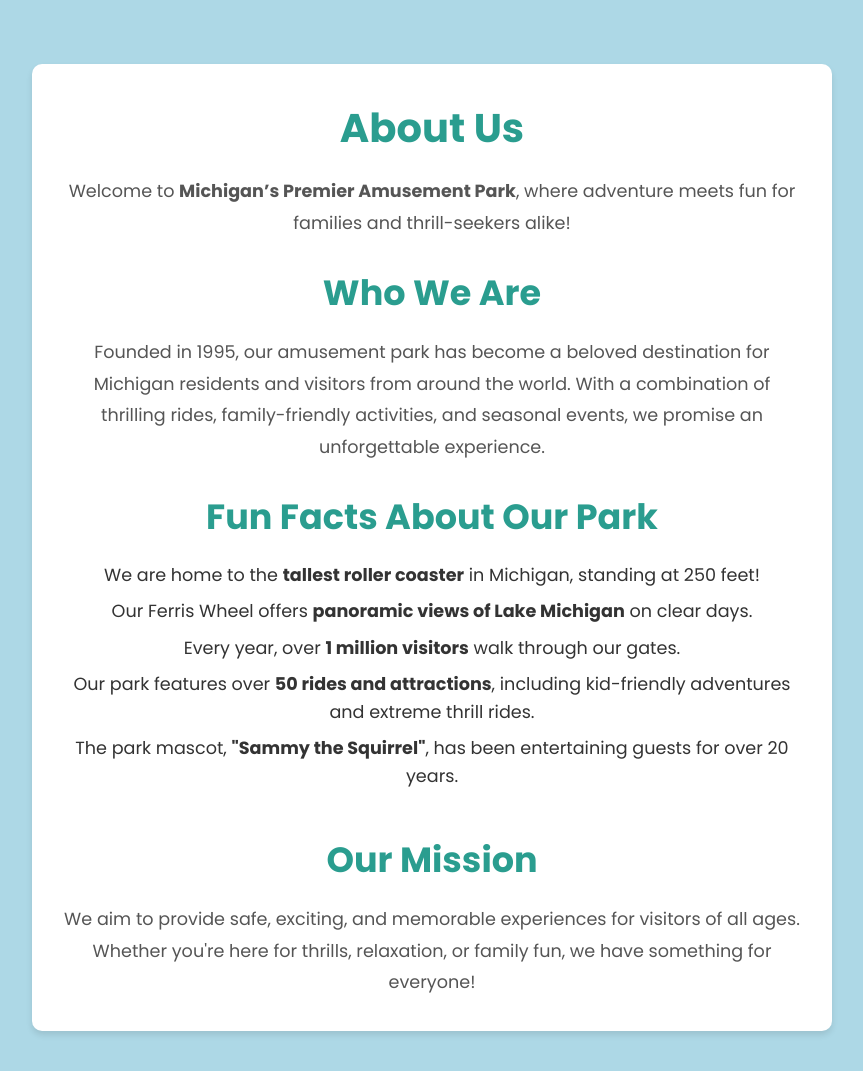
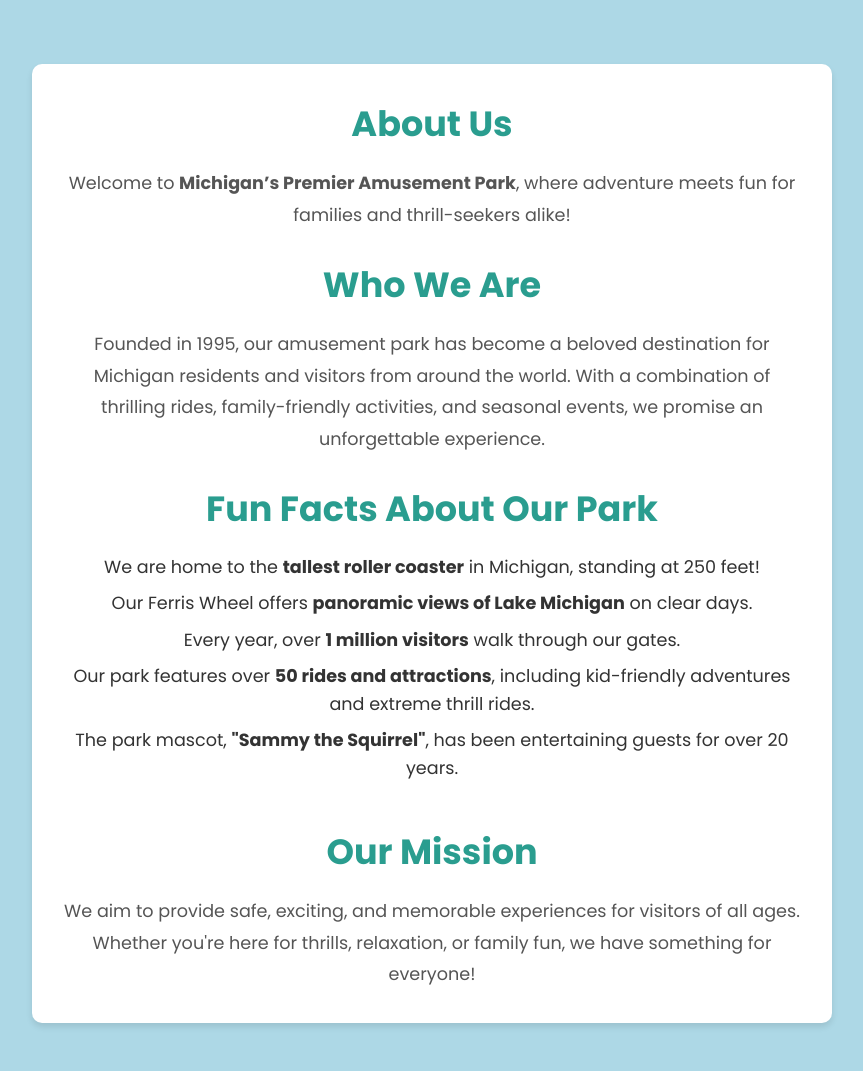
Before and after one commit to mara2360/amusement-park.github.io, a PHP site: page /about.html in a window 1280 px wide. Shown: the part 83-1154 px from the top of the page, without its empty margins (208-1071 px from the left). Run offline with PHP 8.4, Linux system fonts and the light colour scheme.

Commit message:
Update style.css

```diff
--- a/style.css
+++ b/style.css
@@ -218,7 +218,7 @@ main {
 .about-section h1 {
     color: #2a9d8f;
     margin-bottom: 1rem;
-    font-size: 40px;
+    font-size: 35px;
 }
 
 .about-section h2 {
```
